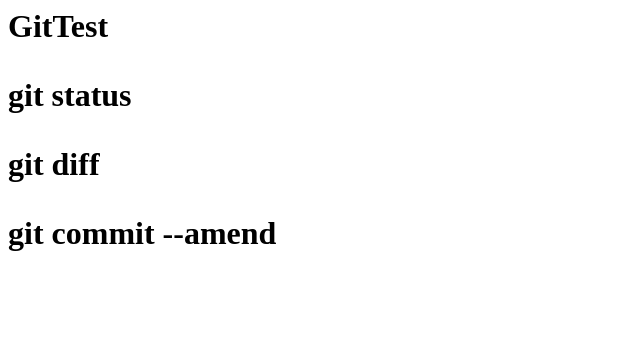
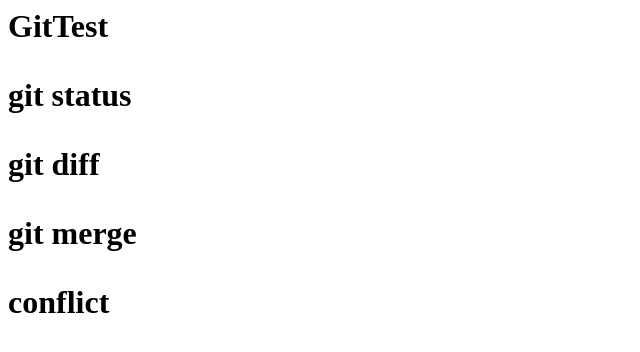
Before and after one commit to tho0721/git_tutorial, a plain HTML site: page index.html in a window 1280 px wide. Shown: the whole page, without its empty margins (0-640 px from the left). Drawn offline with Linux system fonts and the light colour scheme.

Commit message:
add conflict

```diff
--- a/index.html
+++ b/index.html
@@ -1,4 +1,5 @@
 <h1>GitTest<h1>
 <p>git status<p>
 <p>git diff<p>
-<p>git commit --amend<p>
+<p>git merge<p>
+<p>conflict<p>
```
